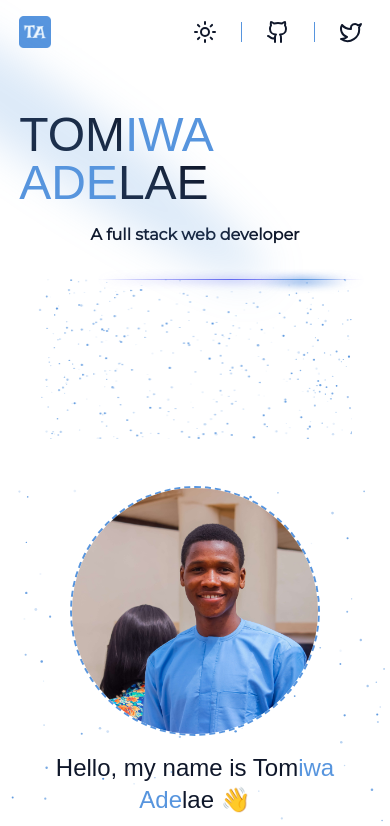
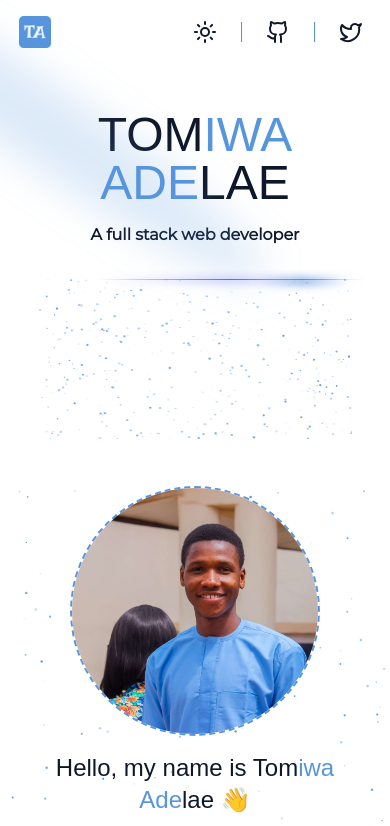
Before and after one commit to tomiwa-adelae/tomiwa-adelae, a Next.js app: page / in a window 390 px wide. Shown: the top 826 px of the page. Built offline with nearby package versions, Linux system fonts and the light colour scheme; a web font is replaced by a local one.

Commit message:
Updated the design

```diff
--- a/components/Showcase.tsx
+++ b/components/Showcase.tsx
@@ -10,7 +10,7 @@ const irishGrover = Irish_Grover({
 
 const Showcase = () => {
 	return (
-		<div className="min-h-[50vh] sm:min-h-[75vh] py-10 w-full flex flex-col items-center relative justify-center overflow-hidden rounded-md container">
+		<div className="min-h-[50vh] sm:min-h-[75vh] py-10 w-full flex flex-col items-center text-center relative justify-center overflow-hidden rounded-md container">
 			<h1
 				className={`${irishGrover.className} uppercase text-5xl sm:text-6xl md:text-7xl lg:text-8xl`}
 			>
```
